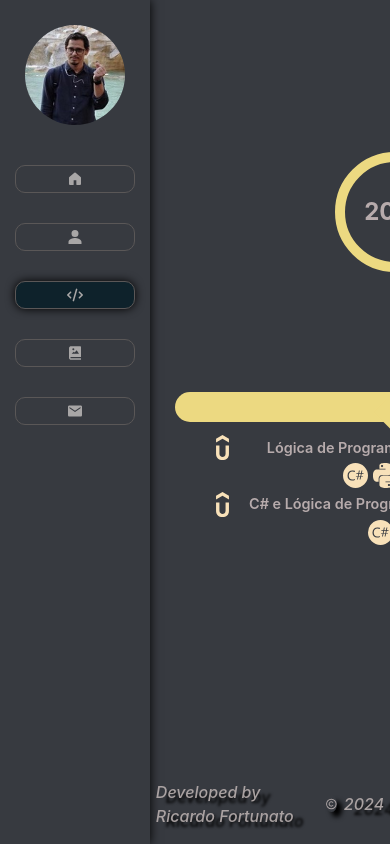
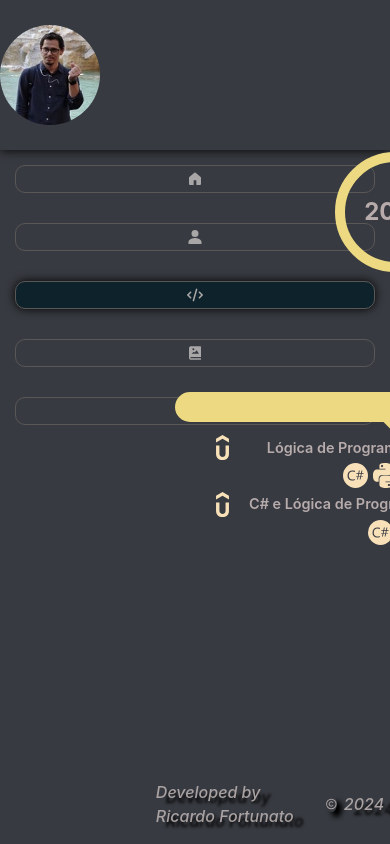
Before and after one commit to Ricardo-Forttunato/portfolio, a React (Vite) app: page /skills in a window 390 px wide. Built offline with nearby package versions, Linux system fonts and the light colour scheme.

Commit message:
alterando title no index, criando componente LinkAside para mapeamento no componente Sidebar, refatoração do codigo no componente sidebar

```diff
--- a/index.html
+++ b/index.html
@@ -4,7 +4,7 @@
     <meta charset="UTF-8" />
     <link rel="icon" type="image/svg+xml" href="/vite.svg" />
     <meta name="viewport" content="width=device-width, initial-scale=1.0" />
-    <title>Ricardo Personal Web Page</title>
+    <title>rForttunatoDev</title>
   </head>
   <body>
     <div id="root"></div>
--- /dev/null
+++ b/src/components/Link/Link.module.css
@@ -0,0 +1,15 @@
+.active {
+  background-color: #0e222b;
+  box-shadow: black 0px 0px 10px;
+}
+
+.deactive {
+  display: none;
+}
+
+.icon {
+  display: flex;
+  align-items: center;
+  justify-content: center;
+  gap: 10px;
+}
--- /dev/null
+++ b/src/components/Link/LinkAside.jsx
@@ -0,0 +1,34 @@
+import { useEffect, useState } from 'react';
+import styles from './Link.module.css';
+import { Link, useLocation } from "react-router-dom";
+
+/*---- Icons Import ----*/
+
+export default function LinkAside(props) {
+  const [windowWidth, setWindowWidth] = useState(window.innerWidth);
+
+  useEffect(() => {
+    function handleResize() {
+      setWindowWidth(window.innerWidth);
+    }
+    window.addEventListener('resize', handleResize);
+    return () => {
+      window.removeEventListener('resize', handleResize);
+    }
+  });
+
+  const location = useLocation();
+  const path = location.pathname;
+
+  return (
+    <Link
+      to={props.pathLink}
+      className={props.pathLink === path ? styles.active : null}
+    >
+      <div className={styles.icon}>
+        {props.icon}
+        <span className={ windowWidth < 650 ? styles.deactive : null}>{props.text}</span>
+      </div>
+    </Link>
+  );
+}
--- a/src/components/SideBar/SideBar.jsx
+++ b/src/components/SideBar/SideBar.jsx
@@ -1,5 +1,6 @@
 import styles from "./SideBar.module.css";
 import avatar from "/image/avatar.jpg";
+import LinkAside from "../Link/LinkAside";
 
 /*---- Icons Import ----*/
 import { GoHomeFill } from "react-icons/go";
@@ -7,62 +8,33 @@ import { IoPersonSharp } from "react-icons/io5";
 import { FaCode } from "react-icons/fa6";
 import { IoMdMail } from "react-icons/io";
 import { BiSolidPhotoAlbum } from "react-icons/bi";
-import { Link, useLocation } from "react-router-dom";
-import { useState, useEffect } from "react";
 
 export default function SideBar() {
 
-  const [windowWidth, setWindowWidth] = useState(window.innerWidth);
+  const linkData =[
+    {id: 1, path: "/", icon: <GoHomeFill />, text: "Home"},
+    {id: 2, path: "/about", icon: <IoPersonSharp />, text: "About"},
+    {id: 3, path: "/skills", icon: <FaCode />, text: "Skills"},
+    {id: 4, path: "/portfolio", icon: <BiSolidPhotoAlbum />, text: "Portfolio"},
+    {id: 5, path: "/contact", icon: <IoMdMail />, text: "Contact"}
+  ]
 
-  useEffect(() => {
-    function handleResize() {
-      setWindowWidth(window.innerWidth);
-    }
-
-    window.addEventListener('resize', handleResize);
-
-    return () => {
-      window.removeEventListener('resize', handleResize);
-    }
-  });
-
-	const location = useLocation();
+  function renderLinkAside(item, index) {
+    return (
+      <LinkAside
+        key={index}
+        pathLink={item.path}
+        icon={item.icon}
+        text={item.text}
+      />
+    )
+  }
 
   return (
     <aside className={styles.sideBar}>
       <div className={styles.list}>
         <img src={avatar} alt="avatar" className={styles.avatar} />
-
-        <Link to="/" className={location.pathname === '/'? styles.active : null}>
-          <div className={styles.icon}>
-            <GoHomeFill />
-            <span className={windowWidth < 650 ? styles.deactive : null}>Home</span>
-          </div>
-        </Link>
-        <Link to="/about" className={location.pathname === '/about'? styles.active : null}>
-          <div className={styles.icon} >
-            <IoPersonSharp />
-            <span className={windowWidth < 650 ? styles.deactive : null}>About</span>
-          </div>
-        </Link>
-        <Link to="skills" className={location.pathname === '/skills'? styles.active : null}>
-          <div className={styles.icon} >
-            <FaCode />
-            <span className={windowWidth < 650 ? styles.deactive : null}>Skills</span>
-          </div>
-        </Link>
-        <Link to="portfolio" className={location.pathname === '/portfolio'? styles.active : null}>
-          <div className={styles.icon} >
-            <BiSolidPhotoAlbum />
-            <span className={windowWidth < 650 ? styles.deactive : null}>Portfolio</span>
-          </div>
-        </Link>
-        <Link to="contact" className={location.pathname === '/contact'? styles.active : null}>
-          <div className={styles.icon} >
-            <IoMdMail />
-            <span className={windowWidth < 650 ? styles.deactive : null}>Contact</span>
-          </div>
-        </Link>
+        {linkData.map(renderLinkAside)}
       </div>
     </aside>
   );
--- a/src/components/SideBar/SideBar.module.css
+++ b/src/components/SideBar/SideBar.module.css
@@ -57,3 +57,19 @@
 .deactive {
   display: none;
 }
+
+@media screen and (max-width: 650px){
+  .sideBar {
+    width: 100%;
+    height: 150px;
+    position: absolute;
+    left: 0;
+    top: 0;
+    box-shadow: black 0px 0px 10px;
+  }
+
+  .avatar {
+    margin: 25px 0;
+  }
+
+}
```
